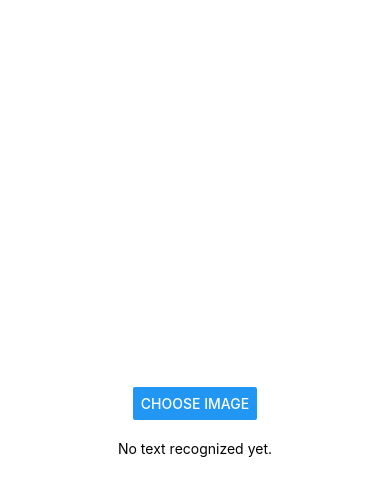
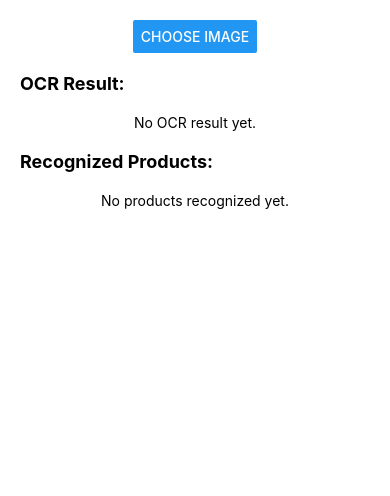
Before and after one commit to Recipe-Mate/RecipeMate-AI, a React Native app: screen / in a window 390 px wide. Shown: the top 496 px of the page. Built offline with nearby package versions, Linux system fonts and the light colour scheme.

Commit message:
product name

```diff
--- a/App.js
+++ b/App.js
@@ -1,23 +1,52 @@
 import React, { useState } from 'react';
-import { View, Text, Button, Alert, StyleSheet, PermissionsAndroid, Platform } from 'react-native';
+import { View, Text, Button, Alert, StyleSheet, PermissionsAndroid, Platform, ScrollView } from 'react-native';
 import { launchImageLibrary, launchCamera } from 'react-native-image-picker';
 import TextRecognition, { TextRecognitionScript } from '@react-native-ml-kit/text-recognition';
 
 const App = () => {
-  const [recognizedText, setRecognizedText] = useState('');
+  const [recognizedProducts, setRecognizedProducts] = useState([]);
+  const [ocrResult, setOcrResult] = useState([]);  // OCR 결과를 저장할 상태
 
+  // 상품명 추출 함수
+  const extractProductNames = (text) => {
+    const lines = text.split('\n'); // OCR 결과를 줄별로 나누기
+
+    // 시작 포인트: "단가", "수량", "금액" 중 하나 이상 포함된 줄
+    const productStartIndex = lines.findIndex(line => /(단가|수량|금액)/.test(line));
+    if (productStartIndex === -1) return []; // 시작 포인트가 없는 경우 빈 배열 반환
+
+    // 종료 포인트: "합계" 또는 "총구매액" 포함된 줄
+    const productEndIndex = lines.findIndex((line, index) => index > productStartIndex && /(합계|총구매액)/.test(line));
+
+    // 시작 포인트 이후 종료 포인트 이전의 줄에서 상품명 추출
+    const productLines = lines.slice(productStartIndex + 1, productEndIndex === -1 ? undefined : productEndIndex).filter((line) => {
+      // 상품명 조건: 한글과 숫자가 포함된 특정 패턴
+      return /[가-힣]+/.test(line) && /\d/.test(line);
+    });
+
+    return productLines;
+  };
+
+  // 이미지에서 텍스트를 인식하는 함수
   const recognizeTextFromImage = async (imageUri) => {
     try {
       const result = await TextRecognition.recognize(
         imageUri,
         TextRecognitionScript.KOREAN // 한국어 인식
       );
-      setRecognizedText(result.text);
+      if (result && result.text) {
+        const products = extractProductNames(result.text);
+        setRecognizedProducts(products);  // 상품명 배열
+        setOcrResult(result.text.split('\n'));  // OCR 결과를 줄별로 배열에 저장
+      } else {
+        console.error('Text recognition returned empty result');
+      }
     } catch (error) {
-      console.log('Text recognition failed:', error);
+      console.error('Text recognition failed:', error);
     }
   };
 
+  // 카메라 권한 요청 함수
   const requestCameraPermission = async () => {
     if (Platform.OS === 'android') {
       try {
@@ -31,13 +60,7 @@ const App = () => {
             buttonPositive: 'OK',
           }
         );
-        if (granted === PermissionsAndroid.RESULTS.GRANTED) {
-          console.log('Camera permission granted');
-          return true;
-        } else {
-          console.log('Camera permission denied');
-          return false;
-        }
+        return granted === PermissionsAndroid.RESULTS.GRANTED;
       } catch (err) {
         console.warn(err);
         return false;
@@ -46,6 +69,7 @@ const App = () => {
     return true;
   };
 
+  // 카메라 열기 함수
   const openCamera = async () => {
     const hasPermission = await requestCameraPermission();
     if (hasPermission) {
@@ -53,7 +77,7 @@ const App = () => {
         if (response.didCancel) {
           console.log('User cancelled camera');
         } else if (response.errorCode) {
-          console.log('Camera error:', response.errorCode);
+          console.error('Camera error:', response.errorCode);
         } else if (response.assets && response.assets.length > 0) {
           const imageUri = response.assets[0].uri;
           recognizeTextFromImage(imageUri);
@@ -62,15 +86,21 @@ const App = () => {
     }
   };
 
+  // 갤러리에서 이미지 선택 함수
   const chooseImage = () => {
     launchImageLibrary({ mediaType: 'photo' }, (response) => {
-      if (response.assets && response.assets.length > 0) {
+      if (response.didCancel) {
+        console.log('User cancelled image selection');
+      } else if (response.errorCode) {
+        console.error('Image library error:', response.errorCode);
+      } else if (response.assets && response.assets.length > 0) {
         const imageUri = response.assets[0].uri;
         recognizeTextFromImage(imageUri);
       }
     });
   };
 
+  // 카메라 또는 갤러리 선택 다이얼로그 함수
   const showOptionDialog = () => {
     Alert.alert(
       'Choose Option',
@@ -84,11 +114,31 @@ const App = () => {
   };
 
   return (
-    <View style={{ flex: 1, justifyContent: 'center', alignItems: 'center' }}>
+    <View style={{ flex: 1, justifyContent: 'center', alignItems: 'center', padding: 20 }}>
       <Button title="Choose Image" onPress={showOptionDialog} />
-      <Text style={{ marginTop: 20, paddingHorizontal: 20, textAlign: 'center' }}>
-        {recognizedText ? recognizedText : 'No text recognized yet.'}
-      </Text>
+      <ScrollView style={{ marginTop: 20, width: '100%' }}>
+        <Text style={{ fontSize: 18, fontWeight: 'bold' }}>OCR Result:</Text>
+        {ocrResult.length > 0 ? (
+          ocrResult.map((line, index) => (
+            <Text key={index} style={{ marginBottom: 10, fontSize: 14, color: '#333' }}>
+              {line}
+            </Text>
+          ))
+        ) : (
+          <Text style={{ marginTop: 20, textAlign: 'center' }}>No OCR result yet.</Text>
+        )}
+
+        <Text style={{ fontSize: 18, fontWeight: 'bold', marginTop: 20 }}>Recognized Products:</Text>
+        {recognizedProducts.length > 0 ? (
+          recognizedProducts.map((product, index) => (
+            <Text key={index} style={{ marginBottom: 10, fontSize: 16, color: 'green' }}>
+              {product}
+            </Text>
+          ))
+        ) : (
+          <Text style={{ marginTop: 20, textAlign: 'center' }}>No products recognized yet.</Text>
+        )}
+      </ScrollView>
     </View>
   );
 };
--- a/babel.config.js
+++ b/babel.config.js
@@ -1,3 +1,6 @@
 module.exports = {
   presets: ['module:@react-native/babel-preset'],
+  plugins: [
+    'react-native-reanimated/plugin',  // 이 줄 추가
+  ],
 };
```
Also changed, not shown: package.json (+7 -2 lines), 1 other file (tests, documents, lock files or other folders).
